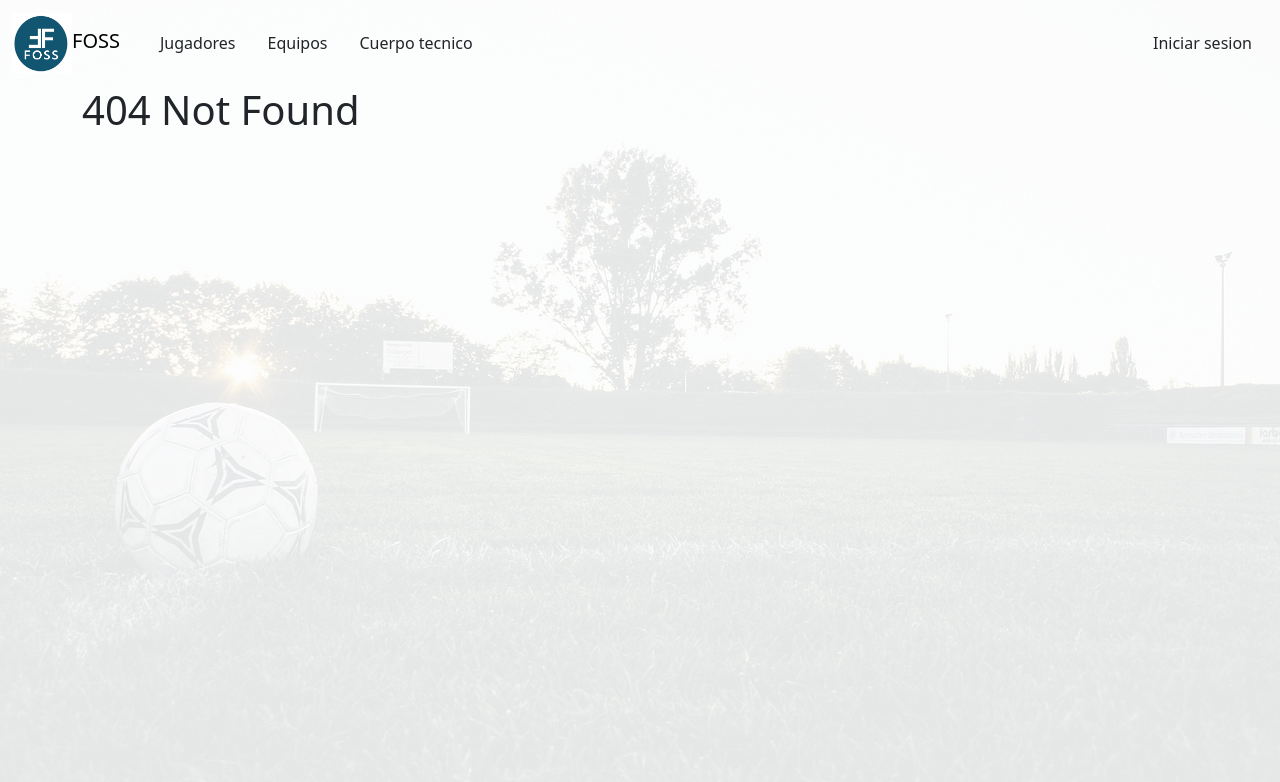
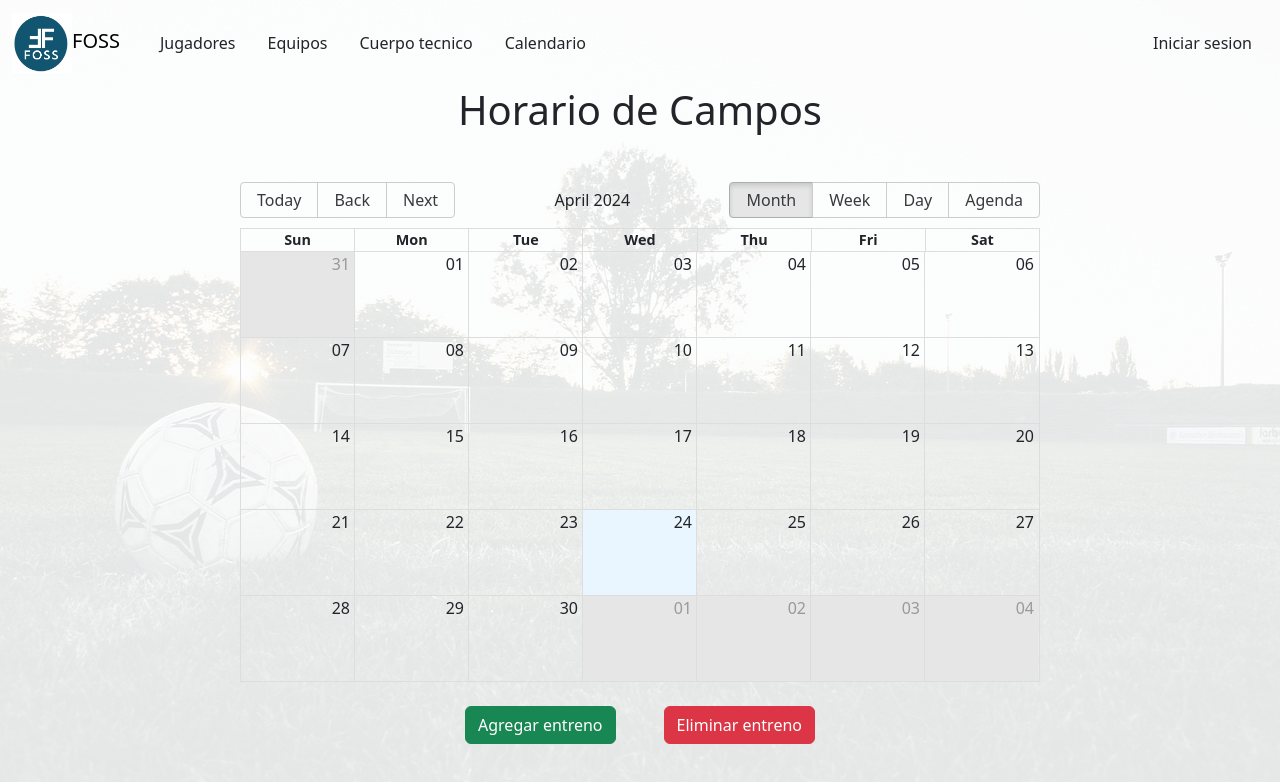
Before and after one commit to dgsi-lab-gl6-2324/FOSS, a React (Create React App) app in the folder frontend/: page /calendar in a window 1280 px wide. Before the commit this address had no page. Shown: the top 782 px of the page. Built offline with nearby package versions, Linux system fonts and the light colour scheme.

Commit message:
agregado calendario de horarios

```diff
--- a/frontend/package.json
+++ b/frontend/package.json
@@ -5,8 +5,10 @@
   "dependencies": {
     "axios": "^1.6.8",
     "bootstrap": "^5.3.3",
+    "dayjs": "^1.11.11",
     "dotenv": "^16.4.5",
     "react": "^18.2.0",
+    "react-big-calendar": "^1.12.1",
     "react-dom": "^18.2.0",
     "react-icons": "^5.0.1",
     "react-router": "^6.22.3",
--- a/frontend/src/App.js
+++ b/frontend/src/App.js
@@ -12,6 +12,7 @@ import Login from "./components/Login";
 import FormNewPlayer from "./components/FormNewPlayer";
 import FormNewTeam from "./components/FormNewTeam";
 import FormNewStaff from "./components/FormNewStaff";
+import HorarioCampos from "./components/HorarioCampos";
 import {UserContextProvider} from "./context/UserContext";
 
 function App() {
@@ -26,7 +27,6 @@ function App() {
           <Routes>
             <Route path="/" element={<Home />} />
             <Route path="/login" element={<Login />} />
-            {/* <Route path="/logout" element={<Logout />} /> */}
             <Route path="/players" element={<Players />} />
             <Route path="/teams" element={<Teams />} />
             <Route path="/staff" element={<Satff />} />
@@ -35,6 +35,7 @@ function App() {
             <Route path="/addstaff" element={<FormNewStaff />} />
             <Route path="/editplayer" element={<FormNewPlayer />} />
             <Route path="/editteam" element={<FormNewTeam />} />
+            <Route path="/calendar" element={<HorarioCampos />} />
             <Route
               path="*"
               element={
--- /dev/null
+++ b/frontend/src/components/CalendarioHorarios.jsx
@@ -0,0 +1,21 @@
+import { Container } from 'reactstrap';
+import {Calendar, dayjsLocalizer} from "react-big-calendar";
+import "react-big-calendar/lib/css/react-big-calendar.css";
+import dayjs from "dayjs";
+import { useState } from 'react';
+
+const CalendarioHorarios = () => {
+
+  const localizer = dayjsLocalizer(dayjs);
+
+  return (
+    <Container className="d-flex justify-content-center mt-5">
+      <Calendar
+        style={{ height: 500, width: 800}}
+        localizer={localizer}
+      />
+    </Container>
+  );
+};
+
+export default CalendarioHorarios;
--- a/frontend/src/components/Header.js
+++ b/frontend/src/components/Header.js
@@ -67,6 +67,15 @@ function Header() {
                 Cuerpo tecnico
               </NavLink>
             </NavItem>
+            <NavItem className="me-3">
+              <NavLink
+                tag={Link}
+                to="/calendar"
+                className="text-decoration-none text-dark"
+              >
+                Calendario
+              </NavLink>
+            </NavItem>
           </Nav>
           <NavbarText className="me-3">
             {isLogged ? (
--- /dev/null
+++ b/frontend/src/components/HorarioCampos.js
@@ -0,0 +1,18 @@
+import CalendarioHorarios from "./CalendarioHorarios";
+import { Button } from "reactstrap";
+
+const HorarioCampos = ({ horario, setHorario }) => {
+  return (
+    <div>
+      <h1 className="text-center mb-4">Horario de Campos</h1>
+      <CalendarioHorarios />
+
+      <div className="d-flex justify-content-center">
+        <Button className="m-4 me-4" color="success">Agregar entreno</Button>
+        <Button className="m-4 ms-4" color="danger ">Eliminar entreno</Button>
+      </div>
+    </div>
+  );
+};
+
+export default HorarioCampos;
```
Also changed, not shown: 1 other file (tests, documents, lock files or other folders).
